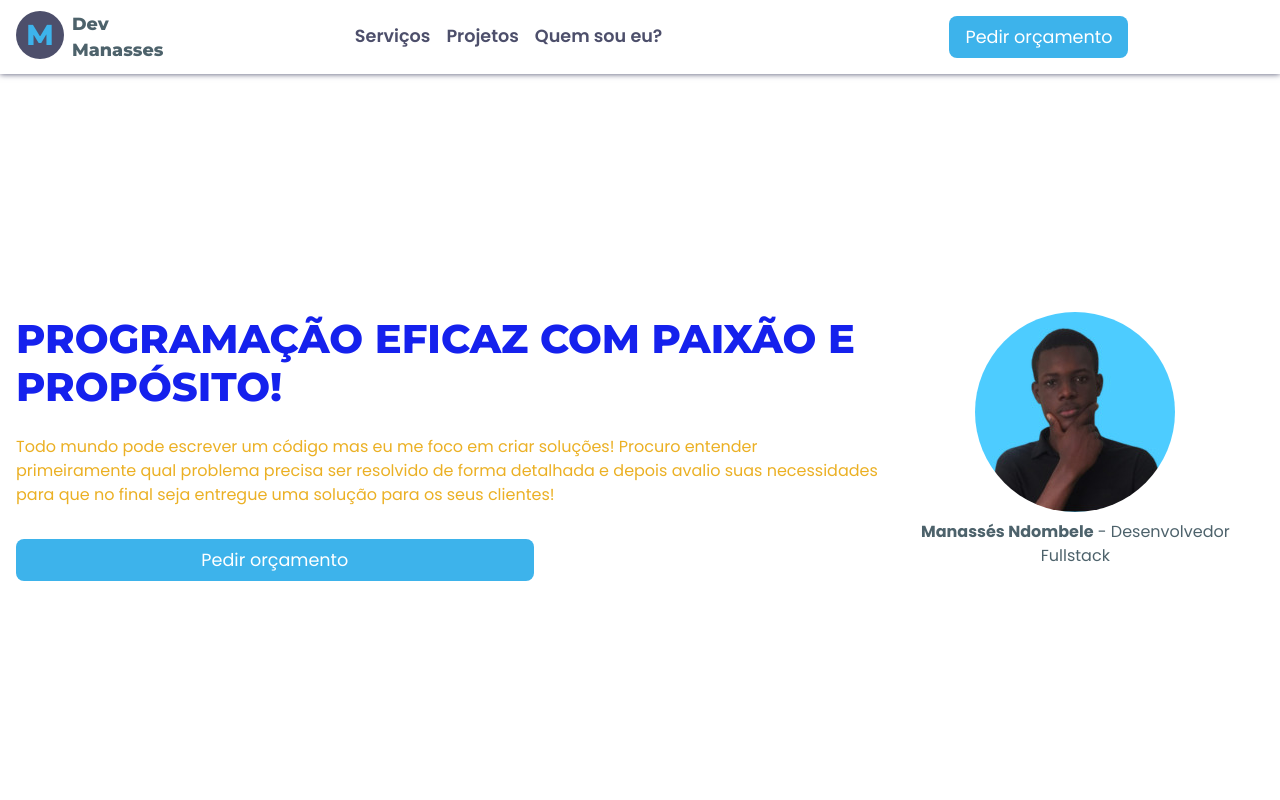
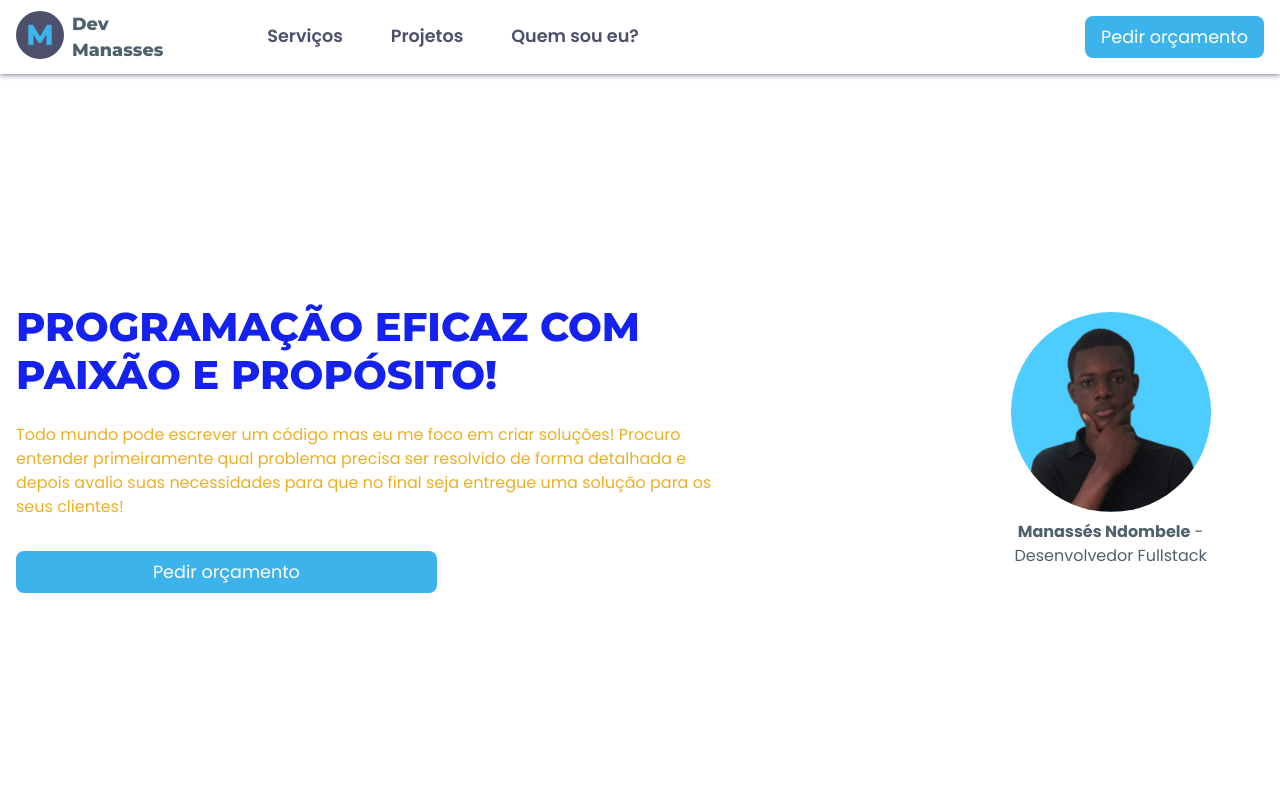
Before and after one commit to Manasses-Ndombele/Portf-lio-Freelancer-v3.0, a React (Vite) app: page / in a window 1280 px wide. Shown: the top 800 px of the page. Built offline with nearby package versions, Linux system fonts and the light colour scheme.

Commit message:
Está feita a versão desktop da maioria dos componentes

```diff
--- a/src/styles/base.sass
+++ b/src/styles/base.sass
@@ -36,6 +36,10 @@ $septenary-color: rgb(255, 255, 255)
     @media screen and (min-width: 769px)
         @content
 
+@mixin desktop()
+    @media screen and (min-width: 1025px)
+        @content
+
 body
     background-color: $septenary-color
     overflow-x: hidden
--- a/src/styles/components/container-description.sass
+++ b/src/styles/components/container-description.sass
@@ -8,6 +8,9 @@
     @include base.laptop()
         width: 70%
 
+    @include base.desktop()
+        width: 60%
+
     .title,
     .subtitle
         color: base.$primary-color
--- a/src/styles/components/history-area.sass
+++ b/src/styles/components/history-area.sass
@@ -12,6 +12,9 @@
             align-items: center
             width: 90%
             margin: 0 auto
+
+        @include base.desktop()
+            width: 70%
 
         .img-container
             img
--- a/src/styles/components/intro-area.sass
+++ b/src/styles/components/intro-area.sass
@@ -10,10 +10,17 @@
             flex-direction: row-reverse !important
             justify-content: space-between
             height: 100%
+            gap: 5rem !important
 
         .profile-area
+            @include base.desktop()
+                margin-left: 10rem
+
             p
                 color: base.$senary-color
+
+                @include base.desktop()
+                    width: 80%
 
         .container-description
             @include base.laptop()
--- a/src/styles/components/main-header.sass
+++ b/src/styles/components/main-header.sass
@@ -37,6 +37,9 @@ header
             display: flex
             justify-content: space-around
 
+        @include base.desktop()
+            justify-content: space-between
+
         &.closed
             visibility: hidden
             opacity: 0
@@ -61,6 +64,10 @@ header
             @include base.laptop()
                 flex-direction: row !important
                 gap: 1rem !important
+
+            @include base.desktop()
+                gap: 3rem !important
+                margin: .5rem 3rem
 
             a
                 color: base.$quinary-color
--- a/src/styles/components/projects-area.sass
+++ b/src/styles/components/projects-area.sass
@@ -42,32 +42,37 @@
                     font-size: 1.1em
                     color: base.$senary-color
 
-                .action-btn
-                    border: 2px solid base.$secondary-color-b
-                    color: base.$secondary-color-b
-                    transition: all .4s
+                .project-actions
+                    @include base.desktop()
+                        flex-direction: row !important
+                        gap: 1rem !important
 
-                    &:hover
-                        background-color: rgba(0, 0, 0, 0.05)
+                    .action-btn
+                        border: 2px solid base.$secondary-color-b
+                        color: base.$secondary-color-b
+                        transition: all .4s
 
-                    &:active
-                        transform: scale(1.03)
+                        &:hover
+                            background-color: rgba(0, 0, 0, 0.05)
 
-                    svg
-                        font-size: 1.2em
+                        &:active
+                            transform: scale(1.03)
 
-                    span
-                        &:first-of-type
-                            font-size: 1.1em
+                        svg
+                            font-size: 1.2em
 
-                        &.ripple
-                            position: absolute
-                            border-radius: 50%
-                            transform: scale(0)
-                            background: rgba(0, 0, 0, 0.3)
-                            opacity: 0.6
-                            animation: ripple-effect 0.6s ease-out
-                            pointer-events: none
+                        span
+                            &:first-of-type
+                                font-size: 1.1em
+
+                            &.ripple
+                                position: absolute
+                                border-radius: 50%
+                                transform: scale(0)
+                                background: rgba(0, 0, 0, 0.3)
+                                opacity: 0.6
+                                animation: ripple-effect 0.6s ease-out
+                                pointer-events: none
 
     .action-container
         button
--- a/src/styles/components/skills-area.sass
+++ b/src/styles/components/skills-area.sass
@@ -24,6 +24,9 @@
         @include base.laptop()
             width: 70%
 
+        @include base.desktop()
+            width: 60%
+
         .skill-container
             @include base.tablet()
                 align-items: center !important
--- a/src/styles/components/solutions-area.sass
+++ b/src/styles/components/solutions-area.sass
@@ -28,3 +28,6 @@
 
                 @include base.laptop()
                     width: 50%
+
+                @include base.desktop()
+                    width: 40%
```
